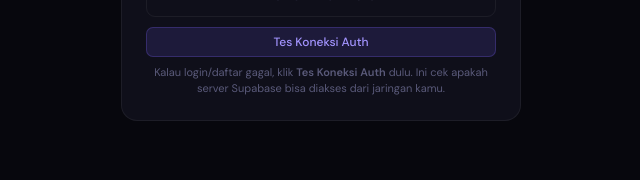
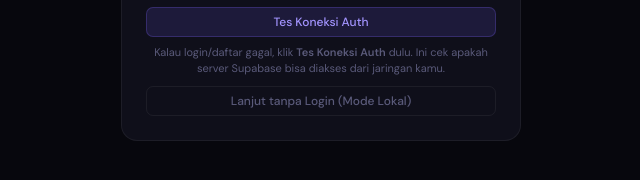
Before and after one commit to serapine-me/MEMORA, a plain HTML site: page index.html in a window 1280 px wide. Shown: the part 508-688 px from the top of the page, without its empty margins (319-959 px from the left). Drawn offline with nearby package versions, Linux system fonts and the light colour scheme.

Commit message:
Add local mode fallback when auth is unavailable

```diff
--- a/index.html
+++ b/index.html
@@ -301,6 +301,7 @@ body{font-family:'DM Sans',sans-serif;background:var(--bg);color:var(--text);ove
     <button class="btn btn-g btn-full" onclick="handleRegister()" style="font-size: 14px; padding: 12px;">Daftar Akun Baru</button>
     <button class="btn btn-pu btn-full btn-sm" id="authDiagBtn" onclick="testAuthConnection()" style="margin-top:10px;">Tes Koneksi Auth</button>
     <p style="font-size:11px;color:var(--muted);margin-top:8px;line-height:1.45;">Kalau login/daftar gagal, klik <strong>Tes Koneksi Auth</strong> dulu. Ini cek apakah server Supabase bisa diakses dari jaringan kamu.</p>
+    <button class="btn btn-g btn-full btn-sm" onclick="continueWithoutLogin()" style="margin-top:10px;">Lanjut tanpa Login (Mode Lokal)</button>
   </div>
 </div>
 
@@ -820,6 +821,22 @@ async function testAuthConnection() {
   }
 }
 
+function continueWithoutLogin() {
+  hideAuth();
+  var welcome = document.getElementById('welcome');
+  var app = document.getElementById('app');
+  if (S && S.onboarded) {
+    if (welcome) welcome.style.display = 'none';
+    if (app) app.style.display = 'flex';
+    refreshApp();
+    toast('Mode lokal aktif. Data disimpan di perangkat ini.', 'inf', 4500);
+    return;
+  }
+  if (app) app.style.display = 'none';
+  if (welcome) welcome.style.display = 'flex';
+  toast('Silakan isi DNA Brand dulu, lalu kamu bisa lanjut mode lokal.', 'inf', 4500);
+}
+
 async function handleRegister() {
   var authBtns = getAuthButtons();
   if (authBtns.registerBtn) authBtns.registerBtn.disabled = true;
@@ -1295,7 +1312,7 @@ async function finishOb() {
     if (!session) {
       if (app) app.style.display = 'none';
       showAuth();
-      toast('DNA sudah dibuat ✅ Sekarang login/daftar untuk masuk ke dashboard.', 'inf', 4500);
+      toast('DNA sudah dibuat ✅ Login/daftar, atau pilih mode lokal di bawah.', 'inf', 5000);
       return;
     }
   } catch (e) {
```
